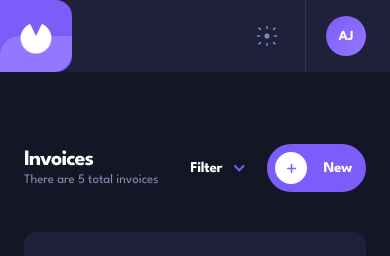
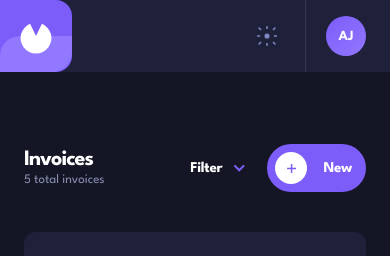
Before and after one commit to techjay01/invoice-management-app, a React (Vite) app: page / in a window 390 px wide. Shown: the top 256 px of the page. Built offline with nearby package versions, Linux system fonts and the light colour scheme.

Commit message:
feat(ui): optimize title display in mobile layout

```diff
--- a/src/pages/InvoiceListPage.jsx
+++ b/src/pages/InvoiceListPage.jsx
@@ -13,10 +13,15 @@ const InvoiceListPage = ({ invoices, onSelect, onNew, filter, onFilterChange })
       <div className="inv-list-head">
         <div className="inv-title">
           <h1>Invoices</h1>
-          <p aria-live="polite" aria-atomic="true">
+          <p className="full-text" aria-live="polite" aria-atomic="true">
             {filtered.length === 0
               ? "No invoices"
               : `There are ${filtered.length}${filter.length ? " found" : " total"} invoice${filtered.length !== 1 ? "s" : ""}`}
+          </p>
+          <p className="half-text" aria-live="polite" aria-atomic="true">
+            {filtered.length === 0
+              ? "No invoices"
+              : `${filtered.length}${filter.length ? " found" : " total"} invoice${filtered.length !== 1 ? "s" : ""}`}
           </p>
         </div>
         <div className="inv-controls">
--- a/src/utils/helpers.js
+++ b/src/utils/helpers.js
@@ -152,6 +152,7 @@ const useGlobalStyles = (theme) => {
       .inv-list-head { display: flex; align-items: center; justify-content: space-between; margin-bottom: 40px; }
       .inv-title h1 { font-size: 32px; font-weight: 700; color: var(--text1); letter-spacing: -1px; }
       .inv-title p { font-size: 13px; color: var(--text3); margin-top: 4px; }
+      .inv-title .half-text { display: none; }
       .inv-controls { display: flex; align-items: center; gap: 18px; }
 
       /* FILTER */
@@ -462,6 +463,8 @@ const useGlobalStyles = (theme) => {
         .inv-item-row { grid-template-columns: 1fr 2fr 9em 1em; gap: 0.8em; }
         .inv-item-row > *:first-child { grid-column: 1 / -1;}
         .inv-title h1 { font-size: 22px; }
+        .inv-title .full-text { display: none; }
+        .inv-title .half-text { display: flex; }
         .inv-filter-btn .full-text { display: none; }
         .inv-filter-btn .short-text { display: inline; }
         .inv-new-btn .long-text { display: none; }
```
